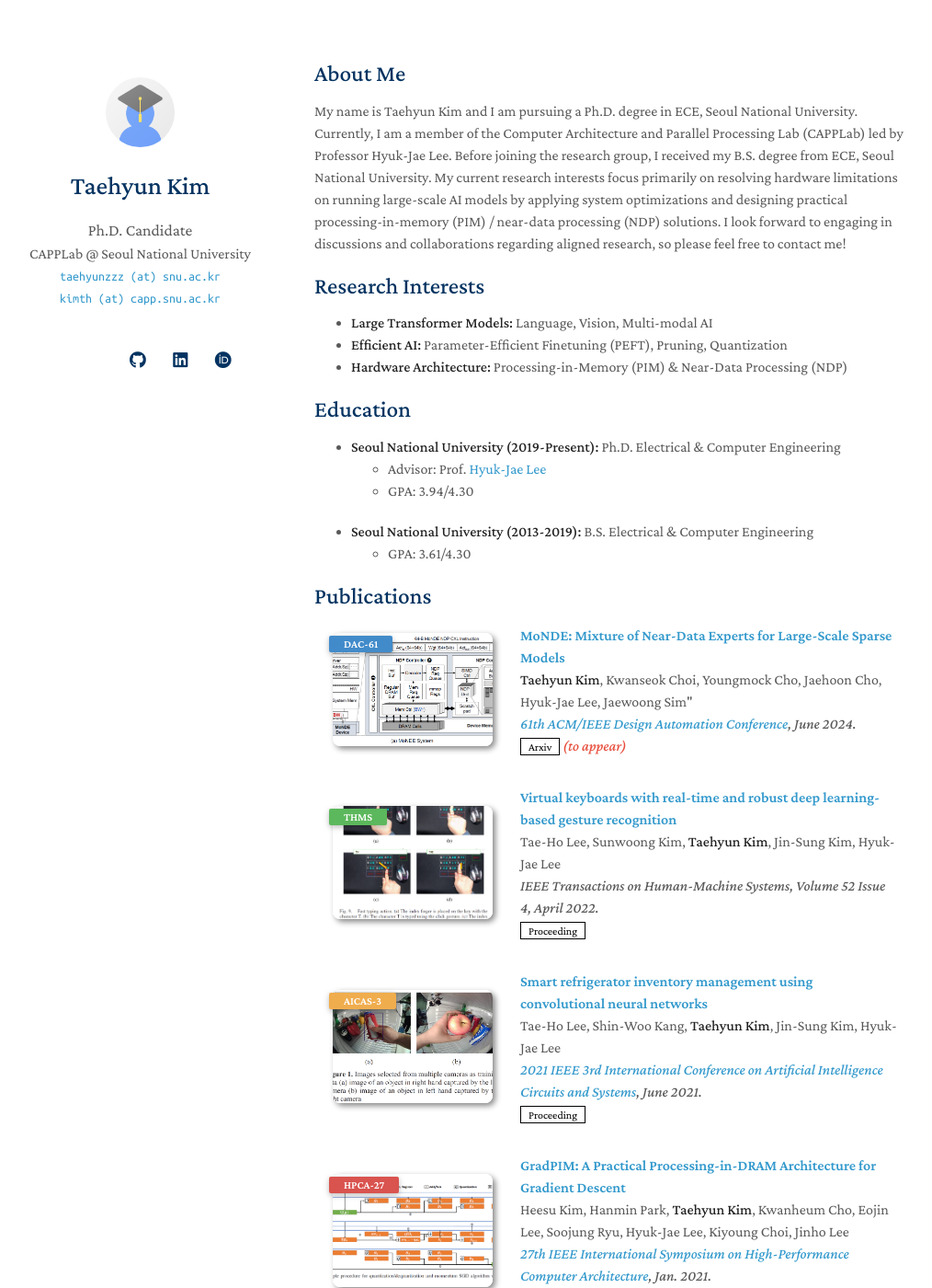
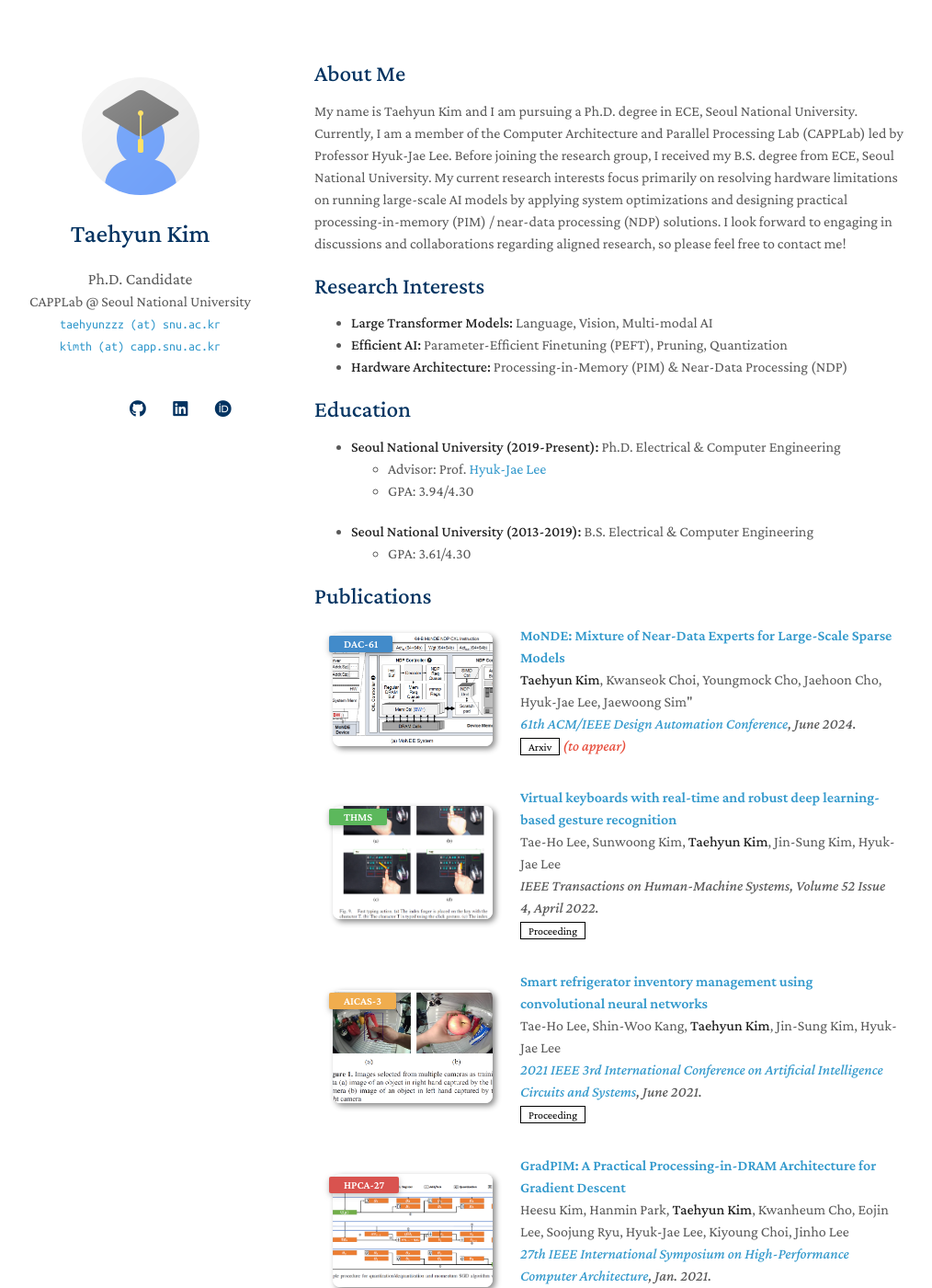
Before and after one commit to taehyunzzz/taehyunzzz.github.io, a Jekyll site: the page built from index.md, in a window 1280 px wide and 1400 px high. Shown: the whole window at 92% size, without its empty margins (128-1142 px from the left). Built offline with Jekyll 4.4.1, drawn with Linux system fonts in a browser that asks for light colours; nearby versions of some CDN libraries; a style sheet for code colours, icons or effects is not loaded; our own code applies the rules of GitHub Pages for plain Markdown files.

Commit message:
Modify profile pic

```diff
--- a/_sass/minimal-light-no-dark-mode.scss
+++ b/_sass/minimal-light-no-dark-mode.scss
@@ -169,11 +169,9 @@ papertitle {
 
       .image.avatar img {
         border-radius: 100%;
-        width: 45%;
-        padding: 20px;
-        // border: 1px solid #ddd;
-        // padding: 3px;
-        // box-shadow: 0 -1px 5px 1px rgba(200, 200, 200, 0.3);
+        width: 100%;
+        padding-top: 20px;
+        padding-bottom: 20px;
       }
 
     #header .image.avatar {
@@ -421,8 +419,9 @@ footer {
 
    .image.avatar img {
         border-radius: 100%;
-        width: 117px;
-        padding:20px;
+        width: 200px;
+      padding-top: 20px;
+      padding-bottom: 20px;
       }
   #head1o2 {
     visibility: hidden;
@@ -477,8 +476,9 @@ footer {
 
   .image.avatar img {
       border-radius: 100%;
-      width: 95px;
-      padding:20px;
+      width: 150px;
+      padding-top: 20px;
+      padding-bottom: 20px;
   }
   #head1o2 {
     visibility: hidden;
--- a/_sass/minimal-light.scss
+++ b/_sass/minimal-light.scss
@@ -216,11 +216,9 @@ papertitle {
 
       .image.avatar img {
         border-radius: 100%;
-        width: 45%;
-        padding: 20px;
-        // border: 1px solid #ddd;
-        // padding: 3px;
-        // box-shadow: 0 -1px 5px 1px rgba(200, 200, 200, 0.3);
+        width: 100%;
+        padding-top: 20px;
+        padding-bottom: 20px;
       }
 
     #header .image.avatar {
@@ -497,20 +495,12 @@ footer {
     top:52px;
   }
 
-
-   .image.avatar img {
-        border-radius: 100%;
-        width: 117px;
-        padding:20px;
-      }
-  #head1o2 {
-    visibility: hidden;
+  .image.avatar img {
+      border-radius: 100%;
+      width: 200px;
+      padding-top: 20px;
+      padding-bottom: 20px;
   }
-
-  #head2o2 {
-    visibility: hidden;
-  }
-
 }
 
 @media print, screen and (max-width: 960px) {
@@ -556,8 +546,9 @@ footer {
 
   .image.avatar img {
       border-radius: 100%;
-      width: 95px;
-      padding:20px;
+      width: 150px;
+      padding-top: 20px;
+      padding-bottom: 20px;
   }
   #head1o2 {
     visibility: hidden;
```
